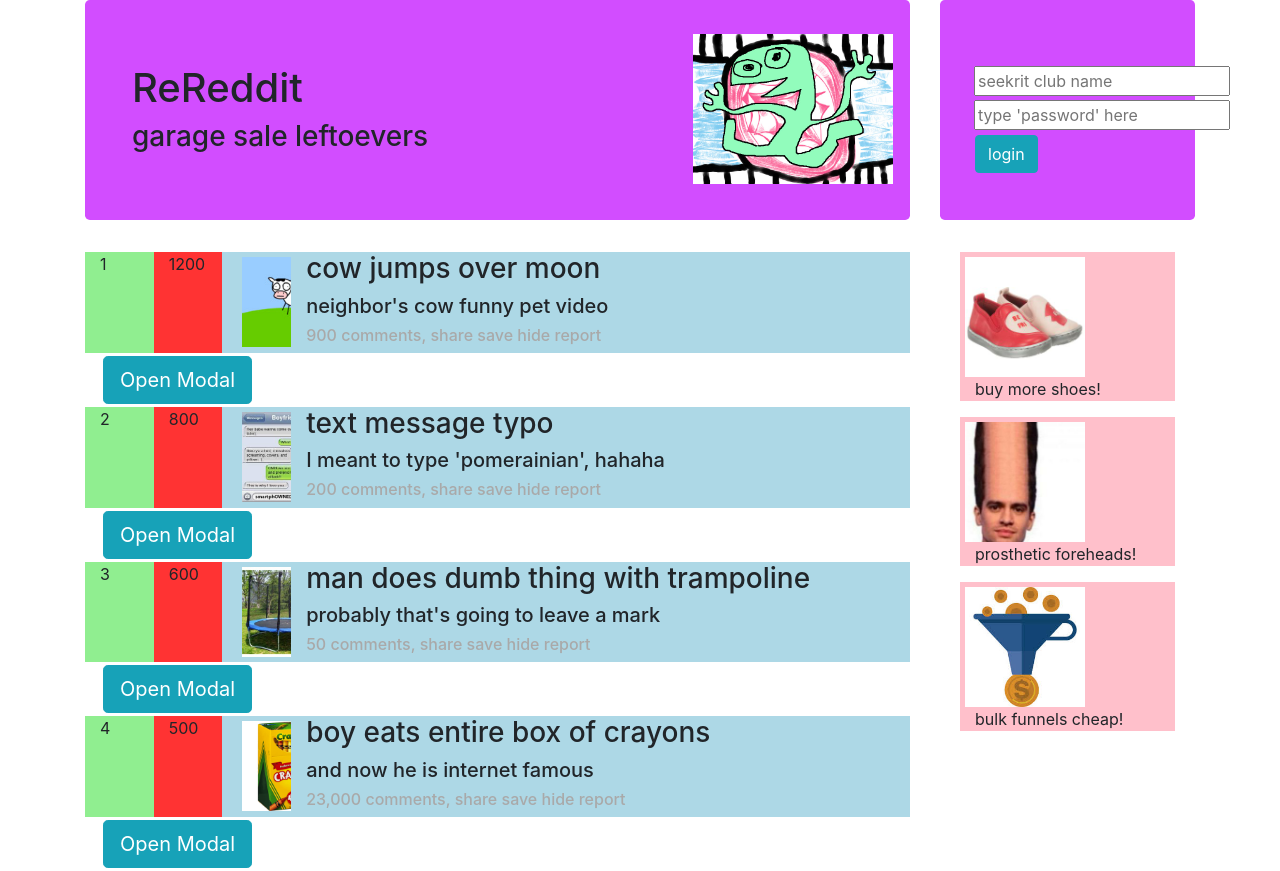
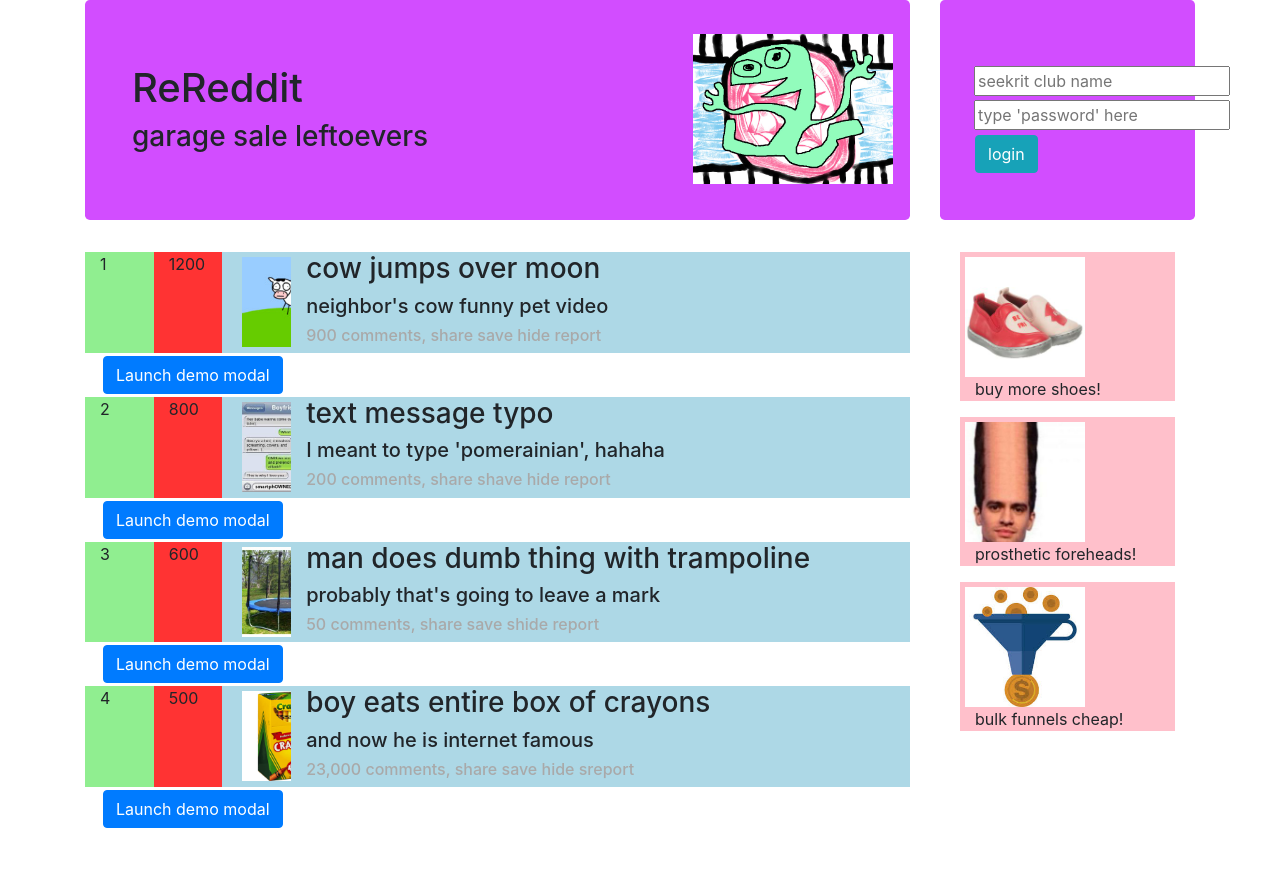
Before and after one commit to wvw999/clonesite, an Angular app: page / in a window 1280 px wide. After the commit the page ends 831 px from the top, so only its background shows below. Built offline with nearby package versions, Linux system fonts and the light colour scheme.

Commit message:
bootstrap modals not working

```diff
--- a/src/app/mock-posting.ts
+++ b/src/app/mock-posting.ts
@@ -2,7 +2,7 @@ import { Posting } from './posting'
 
 export let POSTINGS: Posting[] = [
   {id: 1, rank: 1200, thumb: "assets/img/cowmoon.jpg", title: "cow jumps over moon", description: "neighbor's cow funny pet video", details: "900 comments, share save hide report"},
-  {id: 2, rank: 800, thumb: "assets/img/text.jpeg", title: "text message typo", description: "I meant to type 'pomerainian', hahaha", details: "200 comments, share save hide report"},
-  {id: 3, rank: 600, thumb: "assets/img/trampoline.jpg", title: "man does dumb thing with trampoline", description: "probably that's going to leave a mark", details: "50 comments, share save hide report"},
-  {id: 4, rank: 500, thumb: "assets/img/crayons.png", title: "boy eats entire box of crayons", description: "and now he is internet famous", details: "23,000 comments, share save hide report"}
+  {id: 2, rank: 800, thumb: "assets/img/text.jpeg", title: "text message typo", description: "I meant to type 'pomerainian', hahaha", details: "200 comments, share shave hide report"},
+  {id: 3, rank: 600, thumb: "assets/img/trampoline.jpg", title: "man does dumb thing with trampoline", description: "probably that's going to leave a mark", details: "50 comments, share save shide report"},
+  {id: 4, rank: 500, thumb: "assets/img/crayons.png", title: "boy eats entire box of crayons", description: "and now he is internet famous", details: "23,000 comments, share save hide sreport"}
 ]
--- a/src/app/posting/posting.component.html
+++ b/src/app/posting/posting.component.html
@@ -22,29 +22,32 @@
     </div>
   </div>
 
-  <button type="button" class="btn btn-info btn-lg" data-toggle="modal" data-target="#myModal">Open Modal</button>
+  <!-- Button trigger modal -->
+  <button type="button" class="btn btn-primary" data-toggle="modal" data-target="#exampleModal">
+    Launch demo modal
+  </button>
 
   <!-- Modal -->
-  <div id="myModal" class="modal fade" role="dialog">
-    <div class="modal-dialog">
-
-      <!-- Modal content-->
+  <div class="modal fade" id="exampleModal" tabindex="-1" role="dialog" aria-labelledby="exampleModalLabel" aria-hidden="true">
+    <div class="modal-dialog" role="document">
       <div class="modal-content">
         <div class="modal-header">
-          <button type="button" class="close" data-dismiss="modal">&times;</button>
-          <h4 class="modal-title">{{ posting.title }}</h4>
+          <h5 class="modal-title" id="exampleModalLabel">Modal title</h5>
+          <button type="button" class="close" data-dismiss="modal" aria-label="Close">
+            <span aria-hidden="true">&times;</span>
+          </button>
         </div>
         <div class="modal-body">
-          <h5 class="posting">{{ posting.description }}</h5>
-          <h6 class="posting sub">{{ posting.details }}</h6>
+          ...
         </div>
         <div class="modal-footer">
-          <button type="button" class="btn btn-default" data-dismiss="modal">Close</button>
+          <button type="button" class="btn btn-secondary" data-dismiss="modal">Close</button>
+          <button type="button" class="btn btn-primary">Save changes</button>
         </div>
       </div>
-
     </div>
   </div>
 
+
   <br>
 </div>
```
